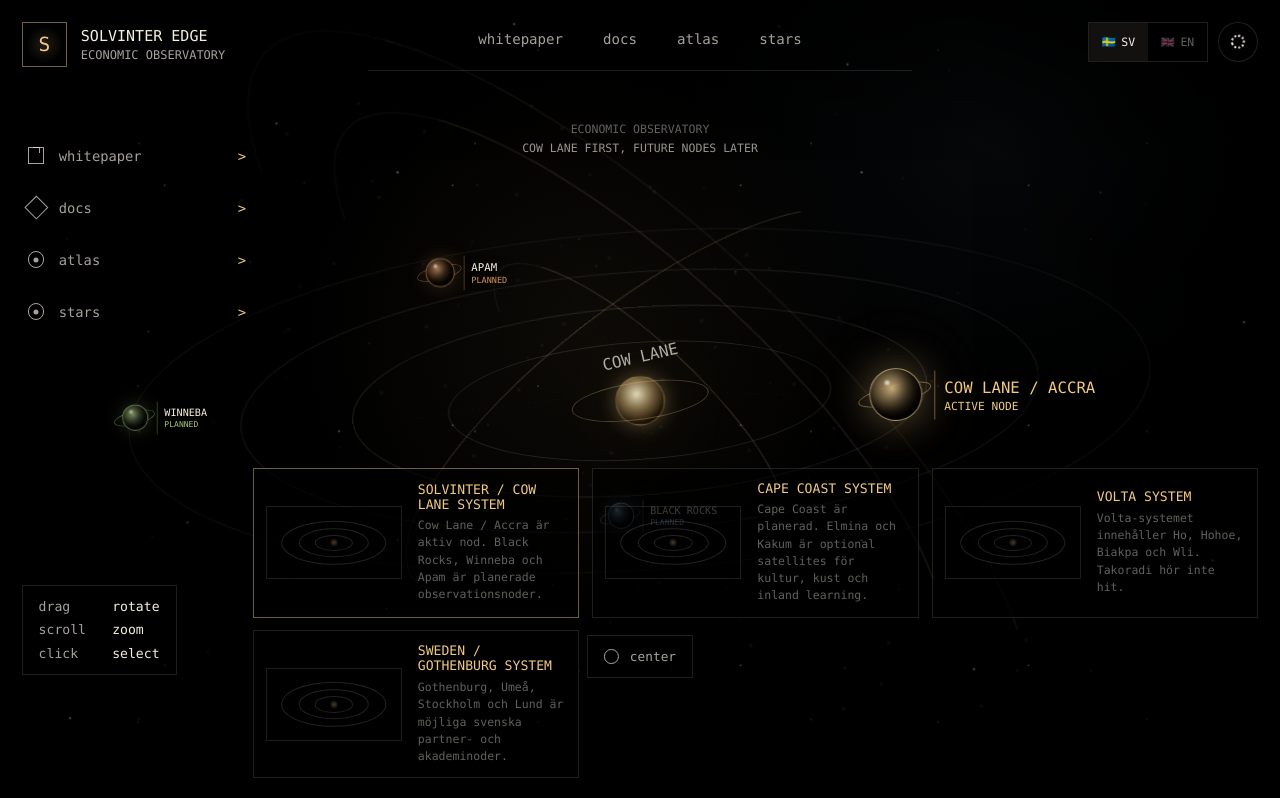
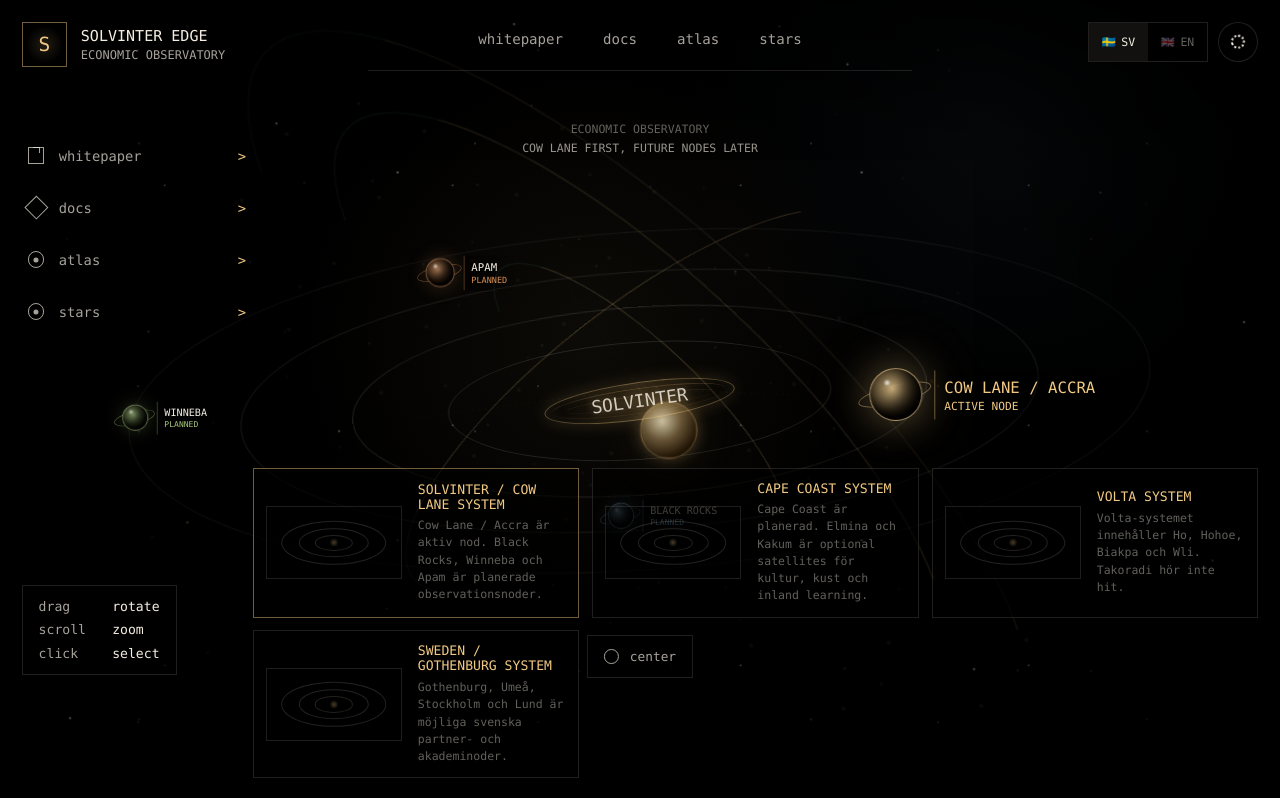
Before and after one commit to solvinter/edge.solvinter, a Next.js app: page / in a window 1280 px wide. Built offline with nearby package versions, Linux system fonts and the light colour scheme.

Commit message:
Render Solvinter core as ringed sphere

```diff
--- a/src/app/globals.css
+++ b/src/app/globals.css
@@ -522,27 +522,32 @@ strong {
   position: absolute;
   left: 50%;
   top: 50%;
-  width: 9.8rem;
-  height: 9.8rem;
+  width: 12rem;
+  height: 7rem;
   transform: translate(-50%, -50%);
   border-radius: 50%;
 }
 
-.system-core__sun {
+.system-core__sphere {
   position: absolute;
-  inset: 34%;
+  left: 50%;
+  top: 50%;
+  z-index: 2;
+  width: 3.65rem;
+  height: 3.65rem;
+  transform: translate(-50%, -50%);
   border: 1px solid rgba(241, 201, 131, 0.34);
   border-radius: 50%;
   background:
-    radial-gradient(circle at 42% 36%, rgba(255, 244, 205, 0.92), rgba(241, 201, 131, 0.5) 38%, rgba(49, 29, 5, 0.45) 72%),
+    radial-gradient(circle at 38% 34%, rgba(255, 244, 205, 0.82), rgba(241, 201, 131, 0.42) 38%, rgba(49, 29, 5, 0.58) 74%),
     #090602;
   box-shadow:
-    0 0 20px rgba(241, 201, 131, 0.36),
-    0 0 80px rgba(241, 201, 131, 0.16);
+    0 0 16px rgba(241, 201, 131, 0.28),
+    0 0 54px rgba(241, 201, 131, 0.12);
   animation: sun-breathe 7s ease-in-out infinite;
 }
 
-.system-core--green .system-core__sun {
+.system-core--green .system-core__sphere {
   border-color: rgba(116, 215, 189, 0.3);
   background:
     radial-gradient(circle at 42% 36%, rgba(224, 255, 243, 0.78), rgba(116, 215, 189, 0.32) 44%, rgba(3, 25, 20, 0.72) 76%),
@@ -552,7 +557,7 @@ strong {
     0 0 90px rgba(116, 215, 189, 0.11);
 }
 
-.system-core--blue .system-core__sun {
+.system-core--blue .system-core__sphere {
   border-color: rgba(134, 183, 214, 0.3);
   background:
     radial-gradient(circle at 42% 36%, rgba(225, 243, 255, 0.75), rgba(134, 183, 214, 0.28) 44%, rgba(3, 13, 24, 0.72) 76%),
@@ -566,22 +571,49 @@ strong {
   position: absolute;
   left: 50%;
   top: 50%;
-  width: 88%;
-  height: 24%;
-  border: 1px solid rgba(241, 201, 131, 0.28);
+  z-index: 3;
+  width: 100%;
+  height: 34%;
+  border: 1px solid rgba(241, 201, 131, 0.36);
   border-radius: 50%;
   transform: translate(-50%, -50%) rotate(-8deg);
+  background:
+    linear-gradient(90deg, transparent 8%, rgba(241, 201, 131, 0.08) 30%, rgba(241, 201, 131, 0.15) 50%, rgba(241, 201, 131, 0.08) 70%, transparent 92%);
+  box-shadow:
+    0 0 18px rgba(241, 201, 131, 0.16),
+    inset 0 0 14px rgba(241, 201, 131, 0.08);
+}
+
+.system-core__ring::before,
+.system-core__ring::after {
+  content: "";
+  position: absolute;
+  inset: 0.34rem 0.42rem;
+  border-radius: 50%;
+  border-top: 1px solid rgba(241, 201, 131, 0.18);
+  border-bottom: 1px solid rgba(241, 201, 131, 0.08);
+}
+
+.system-core__ring::after {
+  inset: 0.72rem 1.18rem;
+  opacity: 0.72;
 }
 
 .system-core__word {
   position: absolute;
   left: 50%;
-  top: 22%;
-  transform: translate(-50%, -50%) rotate(-13deg);
-  color: rgba(245, 239, 227, 0.7);
+  top: 50%;
+  z-index: 4;
+  width: 9.6rem;
+  transform: translate(-50%, -50%) rotate(-8deg);
+  color: rgba(245, 239, 227, 0.82);
   font-family: ui-monospace, SFMono-Regular, Menlo, Monaco, Consolas, monospace;
-  font-size: 1rem;
-  letter-spacing: 0;
+  font-size: 1.12rem;
+  line-height: 1;
+  text-align: center;
+  text-shadow:
+    0 0 10px rgba(241, 201, 131, 0.42),
+    0 0 22px rgba(241, 201, 131, 0.22);
   text-transform: uppercase;
 }
 
--- a/src/app/page.js
+++ b/src/app/page.js
@@ -235,7 +235,6 @@ const content = {
         label: "Solvinter / Cow Lane System",
         sector: "Economic Observatory",
         headline: "Cow Lane first, future nodes later",
-        coreLabel: "Cow Lane",
         summary: "Cow Lane / Accra är aktiv nod. Black Rocks, Winneba och Apam är planerade observationsnoder.",
         nodes: [
           { id: "cow-lane", role: "primary", name: "Cow Lane / Accra", code: "active node", state: "economic engine", phase: "Första operativa workspace och ekonomisk startpunkt.", status: "Cow Lane är platsen för två arbetsstationer och mänskligt digitalt arbete i första fasen.", evidence: "Dokumentera uppdrag, intäkter, träning, rutiner, utrustning, uppkoppling och öppna frågor.", facts: ["active node", "2 workstations", "human digital work", "documentation first"] },
@@ -249,7 +248,6 @@ const content = {
         label: "Cape Coast System",
         sector: "Future coastal system",
         headline: "Coastal reference and learning",
-        coreLabel: "Cape Coast",
         summary: "Cape Coast är planerad. Elmina och Kakum är optional satellites för kultur, kust och inland learning.",
         nodes: [
           { id: "cape-coast", role: "future", name: "Cape Coast", code: "planned", state: "planned node", phase: "Framtida kustreferens.", status: "Cape Coast kan bli relevant för lärande, partnerskap, svalka och kustnära observation.", evidence: "Dokumentera lokal efterfrågan, värme, uppkoppling, partnerskap och möjliga arbetsflöden.", facts: ["planned", "coastal reference", "learning later"] },
@@ -262,7 +260,6 @@ const content = {
         label: "Volta System",
         sector: "Future mountain-water system",
         headline: "Observation without Takoradi",
-        coreLabel: "Volta",
         summary: "Volta-systemet innehåller Ho, Hohoe, Biakpa och Wli. Takoradi hör inte hit.",
         nodes: [
           { id: "ho", role: "future", name: "Ho", code: "planned", state: "future node", phase: "Observation.", status: "Ho kan senare kopplas till lärande eller lokal service, men ingen modell är bevisad.", evidence: "Dokumentera efterfrågan, uppkoppling, laddning och arbetsmönster.", facts: ["future node", "local demand unknown"] },
@@ -276,7 +273,6 @@ const content = {
         label: "Sweden / Gothenburg System",
         sector: "Northern partner system",
         headline: "Academic and partner observation",
-        coreLabel: "Gothenburg",
         summary: "Gothenburg, Umeå, Stockholm och Lund är möjliga svenska partner- och akademinoder.",
         nodes: [
           { id: "gothenburg", role: "future", name: "Gothenburg", code: "planned", state: "partner node", phase: "Partner and coordination observation.", status: "Gothenburg kan fungera som svensk koordinations- och partnerpunkt.", evidence: "Dokumentera partnerskap, akademiska kopplingar, finansiering och stödflöden.", facts: ["partner node", "observation"] },
@@ -344,7 +340,6 @@ const content = {
         label: "Solvinter / Cow Lane System",
         sector: "Economic Observatory",
         headline: "Cow Lane first, future nodes later",
-        coreLabel: "Cow Lane",
         summary: "Cow Lane / Accra is the active node. Black Rocks, Winneba and Apam are planned observation nodes.",
         nodes: [
           { id: "cow-lane", role: "primary", name: "Cow Lane / Accra", code: "active node", state: "economic engine", phase: "First operational workspace and economic starting point.", status: "Cow Lane is the place for two workstations and human digital work in the first phase.", evidence: "Document tasks, revenue, training, routines, equipment, connectivity and open questions.", facts: ["active node", "2 workstations", "human digital work", "documentation first"] },
@@ -358,7 +353,6 @@ const content = {
         label: "Cape Coast System",
         sector: "Future coastal system",
         headline: "Coastal reference and learning",
-        coreLabel: "Cape Coast",
         summary: "Cape Coast is planned. Elmina and Kakum are optional satellites for culture, coast and inland learning.",
         nodes: [
           { id: "cape-coast", role: "future", name: "Cape Coast", code: "planned", state: "planned node", phase: "Future coastal reference.", status: "Cape Coast may become relevant for learning, partnerships, cooling and coastal observation.", evidence: "Document local demand, heat, connectivity, partnerships and possible work patterns.", facts: ["planned", "coastal reference", "learning later"] },
@@ -371,7 +365,6 @@ const content = {
         label: "Volta System",
         sector: "Future mountain-water system",
         headline: "Observation without Takoradi",
-        coreLabel: "Volta",
         summary: "The Volta system contains Ho, Hohoe, Biakpa and Wli. Takoradi does not belong here.",
         nodes: [
           { id: "ho", role: "future", name: "Ho", code: "planned", state: "future node", phase: "Observation.", status: "Ho may later connect to learning or local services, but no model is proven.", evidence: "Document demand, connectivity, charging and work patterns.", facts: ["future node", "local demand unknown"] },
@@ -385,7 +378,6 @@ const content = {
         label: "Sweden / Gothenburg System",
         sector: "Northern partner system",
         headline: "Academic and partner observation",
-        coreLabel: "Gothenburg",
         summary: "Gothenburg, Umeå, Stockholm and Lund are possible Swedish partner and academic nodes.",
         nodes: [
           { id: "gothenburg", role: "future", name: "Gothenburg", code: "planned", state: "partner node", phase: "Partner and coordination observation.", status: "Gothenburg may serve as a Swedish coordination and partner point.", evidence: "Document partnerships, academic links, funding and support flows.", facts: ["partner node", "observation"] },
@@ -629,9 +621,9 @@ export default function Page() {
             <span className="orbit orbit--three" />
             <span className="orbit orbit--four" />
             <span className={`system-core system-core--${activeVisual.tone}`}>
-              <span className="system-core__sun" />
+              <span className="system-core__sphere" />
               <span className="system-core__ring" />
-              <span className="system-core__word">{activeSystem.coreLabel}</span>
+              <span className="system-core__word">SOLVINTER</span>
             </span>
           </div>
 
```
